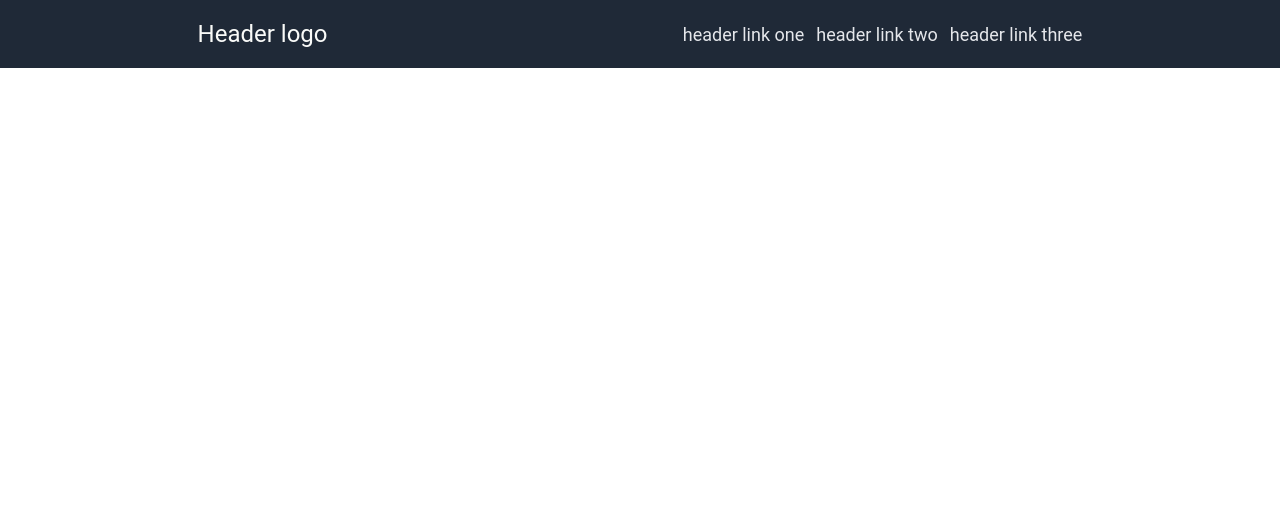
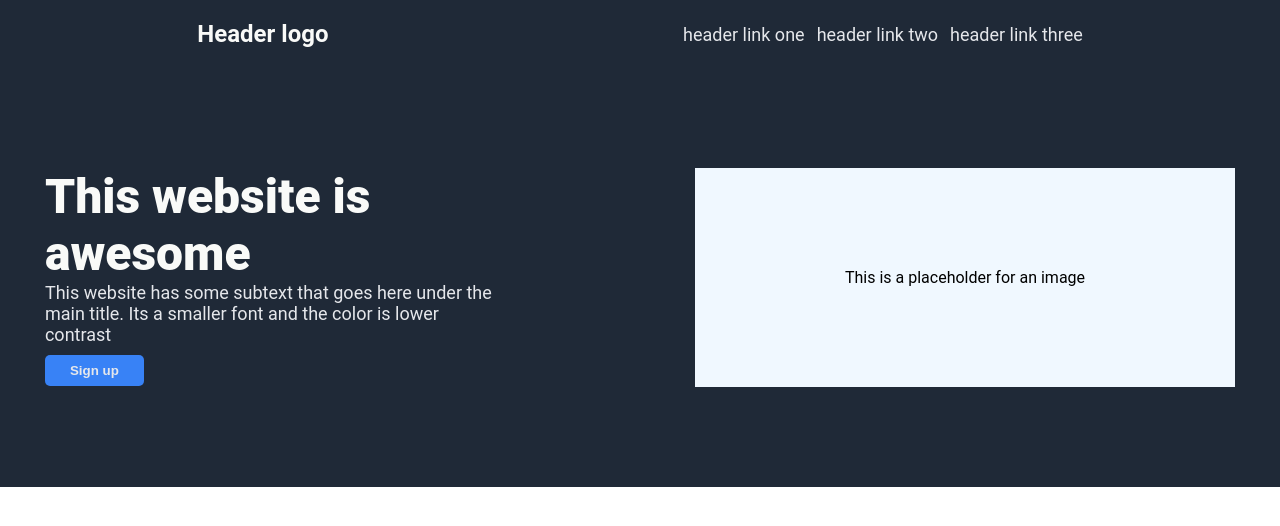
Before and after one commit to LasseRSoerensen/Landing-Page, a website built with webpack: page dist/index.html in a window 1280 px wide. Built offline with Linux system fonts and the light colour scheme.

Commit message:
added landing section

```diff
--- a/src/style.css
+++ b/src/style.css
@@ -18,14 +18,12 @@ body {
 .logo {
     font-size: 24px;
     color: #F9FAF8;
+    font-weight: bold;
 }
-
 
 .links {
     display: flex;
     gap: 12px;
-    font-size: 18px;
-    color: #E5E7EB;
 }
 
 ul {
@@ -34,7 +32,49 @@ ul {
     padding: 0;
   }
 
-  a {
+a {
     color: inherit;
     text-decoration: none;
-  }
+}
+
+.pic {
+    background-color:aliceblue;
+    padding: 100px 150px;
+    text-align: center;
+
+}
+
+.landing {
+    display: flex;
+    justify-content: center;
+    background-color: #1F2937;
+    padding: 100px 0px;
+    gap: 200px;
+}
+
+.links, .description {
+    font-size: 18px;
+    color: #E5E7EB;
+}
+
+.hero {
+    font-size: 48px;
+    font-weight: 800;
+    color: #F9FAF8;
+}
+
+button {
+    background-color: #3882F6;
+    border: none;
+    border-radius: 5px;
+    padding: 8px 25px;
+    color: #E5E7EB;
+    font-weight: bold;
+}
+.btn1 {
+    margin-top: 10px;
+}
+
+.landing-description {
+    width: 450px;
+}
```
Also changed, not shown: dist/index.html, dist/main.js.
